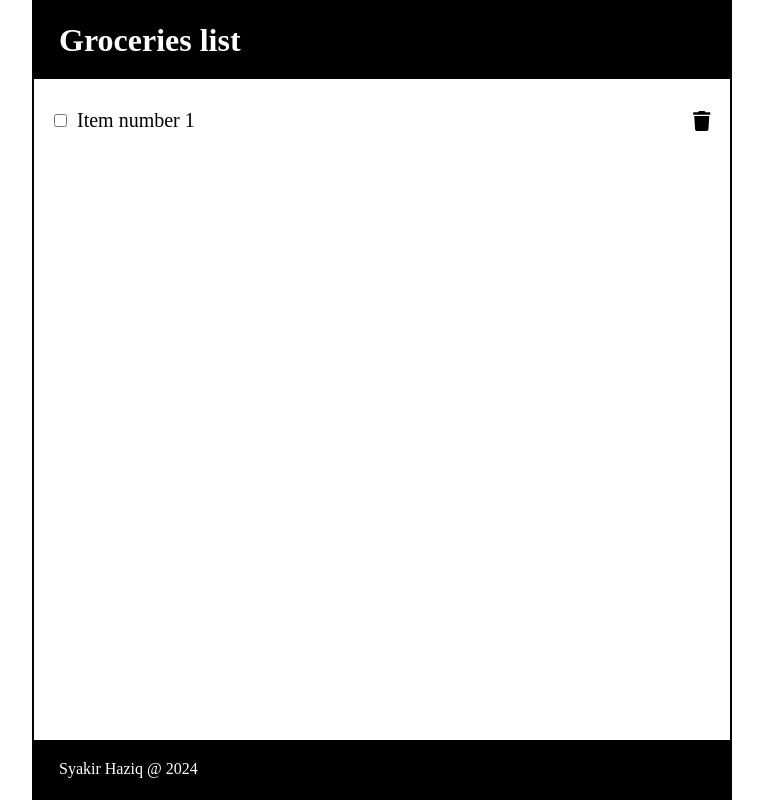
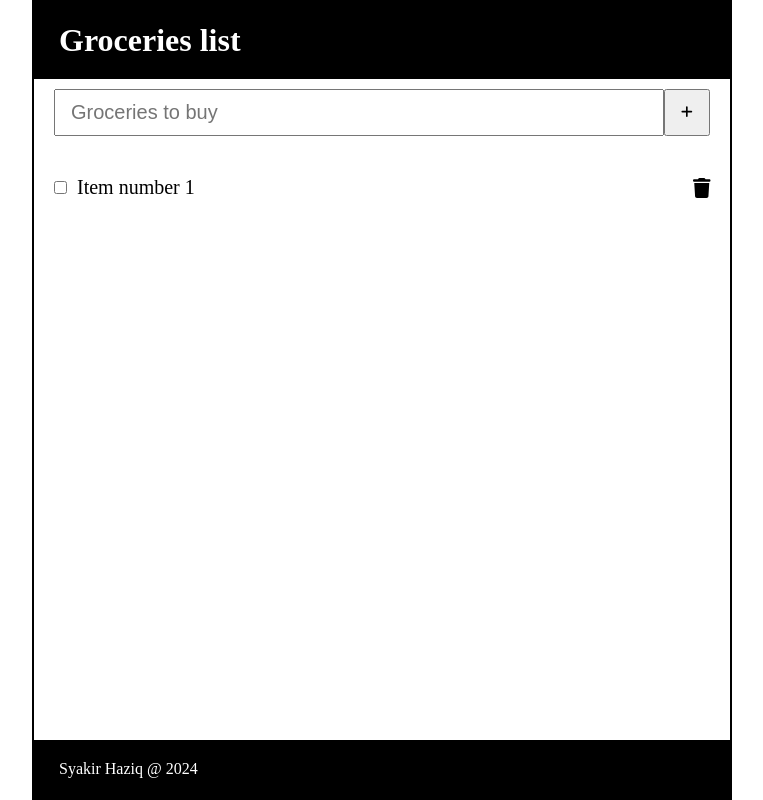
Before and after one commit to tadanama/react-groceries-list, a React (Vite) app: page / in a window 1280 px wide. Shown: the whole page, without its empty margins (258-1021 px from the left). Built offline with nearby package versions, Linux system fonts and the light colour scheme.

Commit message:
Render the addForm

```diff
--- a/src/App.jsx
+++ b/src/App.jsx
@@ -1,3 +1,4 @@
+import AddForm from "./AddForm";
 import Footer from "./Footer";
 import GroceriesList from "./GroceriesList";
 import Header from "./Header";
@@ -7,8 +8,9 @@ function App() {
 		<>
 			<div className="app">
 				<Header />
-        <GroceriesList />
-        <Footer />
+				<AddForm />
+				<GroceriesList />
+				<Footer />
 			</div>
 		</>
 	);
```
